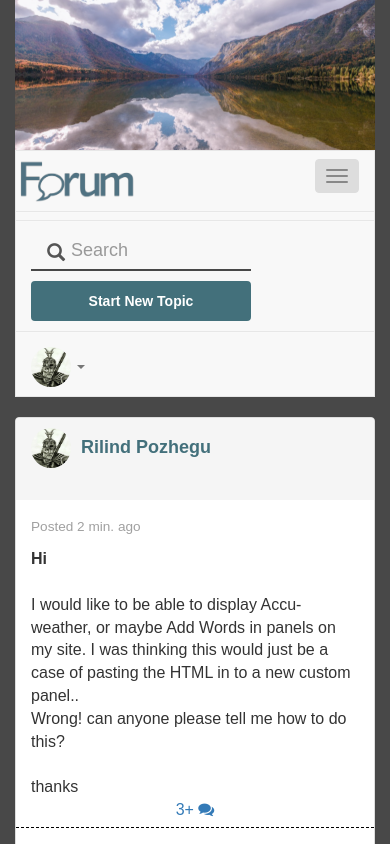
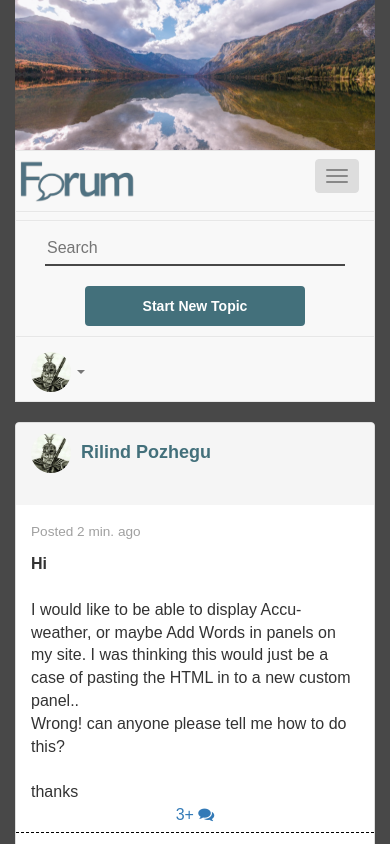
Before and after one commit to rilindpozhegu/forum-web, a website: page index.html in a window 390 px wide. Both pictures are taken after a click on the button "Toggle navigation". Shown: the top 844 px of the page. Drawn offline with nearby package versions, Linux system fonts and the light colour scheme; files that its build step writes are made by us from their sources; files whose address does not match are found by name.

Commit message:
Some Changes

```diff
--- a/assets/styles/index.css
+++ b/assets/styles/index.css
@@ -138,14 +138,32 @@ body {
  * search form, ku perfshihet edhe 'search-icon'
  */
 
+.navbar-form {
+    text-align: center;
+}
+
 .search-form {
     background-color: #f8f8f8;
     border: none;
     box-shadow: none;
     border-bottom: solid 2px #484848;
     border-radius: 0px;
+    width: 400px;
+    height: 35px;
 }
 
+@media screen and (max-width: 450px) {
+    .search-form {
+        background-color: #f8f8f8;
+    border: none;
+    box-shadow: none;
+    border-bottom: solid 2px #484848;
+    border-radius: 0px;
+    width: 300px;
+    height: 35px;
+    margin-bottom: 15px;
+    }
+}
 .search-form:hover {
     border-bottom: solid 2px #337ab7;
     transition: all 0.8s ease;
@@ -157,71 +175,6 @@ body {
     outline: none;
     border-bottom: solid 2px #337ab7;
     border-radius: 0px;
-}
-
-.search-icon {
-    position: relative;
-    color: #555;
-    display: block;
-    padding-left: 15px;
-}
-
-@media screen and (max-width: 450px) {
-    .search-icon {
-        position: relative;
-        color: #555;
-        display: block;
-        padding-left: 0px;
-    }
-}
-
-.search-icon.addon-md .glyphicon,
-.search-icon .glyphicon,
-.search-icon.addon-md .fa,
-.search-icon .fa {
-    position: absolute;
-    z-index: 2;
-    left: 10px;
-    font-size: 14px;
-    width: 20px;
-    margin-left: -2.5px;
-    text-align: center;
-    padding: 10px 0;
-    top: 1px
-}
-
-.search-icon.addon-lg .form-control {
-    line-height: 1.33;
-    height: 40px;
-    font-size: 18px;
-    padding: 10px 16px 10px 40px;
-    width: 450px;
-}
-
-@media screen and (max-width: 450px) {
-    .search-icon.addon-lg .form-control {
-        height: 40px;
-        font-size: 18px;
-        width: 220px;
-    }
-}
-
-.search-icon.addon-lg .fa,
-.search-icon.addon-lg .glyphicon {
-    font-size: 18px;
-    margin-left: 0;
-    left: 25px;
-    top: 2px;
-}
-
-@media screen and (max-width: 450px) {
-    .search-icon.addon-lg .fa,
-    .search-icon.addon-lg .glyphicon {
-        font-size: 18px;
-        margin-left: 0;
-        left: 15px;
-        top: 2px;
-    }
 }
 
 
--- a/assets/styles/styles.css
+++ b/assets/styles/styles.css
@@ -138,14 +138,32 @@ body {
  * search form, ku perfshihet edhe 'search-icon'
  */
 
+.navbar-form {
+    text-align: center;
+}
+
 .search-form {
     background-color: #f8f8f8;
     border: none;
     box-shadow: none;
     border-bottom: solid 2px #484848;
     border-radius: 0px;
+    width: 400px;
+    height: 35px;
 }
 
+@media screen and (max-width: 450px) {
+    .search-form {
+        background-color: #f8f8f8;
+    border: none;
+    box-shadow: none;
+    border-bottom: solid 2px #484848;
+    border-radius: 0px;
+    width: 300px;
+    height: 35px;
+    margin-bottom: 15px;
+    }
+}
 .search-form:hover {
     border-bottom: solid 2px #337ab7;
     transition: all 0.8s ease;
@@ -157,71 +175,6 @@ body {
     outline: none;
     border-bottom: solid 2px #337ab7;
     border-radius: 0px;
-}
-
-.search-icon {
-    position: relative;
-    color: #555;
-    display: block;
-    padding-left: 15px;
-}
-
-@media screen and (max-width: 450px) {
-    .search-icon {
-        position: relative;
-        color: #555;
-        display: block;
-        padding-left: 0px;
-    }
-}
-
-.search-icon.addon-md .glyphicon,
-.search-icon .glyphicon,
-.search-icon.addon-md .fa,
-.search-icon .fa {
-    position: absolute;
-    z-index: 2;
-    left: 10px;
-    font-size: 14px;
-    width: 20px;
-    margin-left: -2.5px;
-    text-align: center;
-    padding: 10px 0;
-    top: 1px
-}
-
-.search-icon.addon-lg .form-control {
-    line-height: 1.33;
-    height: 40px;
-    font-size: 18px;
-    padding: 10px 16px 10px 40px;
-    width: 450px;
-}
-
-@media screen and (max-width: 450px) {
-    .search-icon.addon-lg .form-control {
-        height: 40px;
-        font-size: 18px;
-        width: 220px;
-    }
-}
-
-.search-icon.addon-lg .fa,
-.search-icon.addon-lg .glyphicon {
-    font-size: 18px;
-    margin-left: 0;
-    left: 25px;
-    top: 2px;
-}
-
-@media screen and (max-width: 450px) {
-    .search-icon.addon-lg .fa,
-    .search-icon.addon-lg .glyphicon {
-        font-size: 18px;
-        margin-left: 0;
-        left: 15px;
-        top: 2px;
-    }
 }
 
 
--- a/index.html
+++ b/index.html
@@ -6,9 +6,9 @@
     <!-- bootstrap -->
     <meta name="viewport" content="width=device-width, initial-scale=1, maximum-scale=1" />
     <link rel="stylesheet" href="http://maxcdn.bootstrapcdn.com/bootstrap/3.3.6/css/bootstrap.min.css">
-    <link href="../fonts/font-awesome/css/font-awesome.min.css" rel="stylesheet">
+    <link href="assets/fonts/font-awesome/css/font-awesome.min.css" rel="stylesheet">
 
-    <link rel="stylesheet" type="text/css" href="../styles/styles.css">
+    <link rel="stylesheet" type="text/css" href="assets/styles/styles.css">
 
 </head>
 
@@ -37,7 +37,7 @@
                         <span class="icon-bar"></span>
                     </button>
                         <a href="index.html">
-                             <img class="logo-forum" src="../photos/logo-forum.png">
+                             <img class="logo-forum" src="assets/photos/logo-forum.png">
                         </a>
                 </div>
 
@@ -45,19 +45,14 @@
         <div class="collapse navbar-collapse" id="bs-example-navbar-collapse-1">
 
             <form class="navbar-form  navbar-left" role="search">
-                <div class="form-group">
-                    <div class="search-icon addon-lg">
-                        <input type="text" placeholder="Search" class="form-control search-form">
-                        <label for="text" class="glyphicon  glyphicon-search" rel="tooltip" title="search"></label>
-                    </div>
-                </div>
+                        <input type="text" placeholder="Search" class="search-form">
             <button type="button" class="btn btn-default  navnar__new-topic-btn" data-toggle="modal" data-target="#toipc_modal">Start New Topic</button>
                 <div class="modal fade" id="toipc_modal" role="dialog">
                     <div class="modal-dialog">
                         <div class="modal-content">
                             <div class="modal-header">
                                 <button type="button" class="close" data-dismiss="modal">&times;</button>
-                                <h4 class="modal__header-title">Start New Topic  </h4>
+                                <h4 class="modal__header-title">Start New Topic</h4>
                             </div>
                             <div class="modal-body">
                                 <h4>Insert Title:</h4>
@@ -77,7 +72,7 @@
         <ul class="nav navbar-nav navbar-right navbar__photo-logout1">
 
          <li class="dropdown  profile-dropdown">
-            <a href="#" class="dropdown-toggle  img-dropdown" data-toggle="dropdown" role="button"><img class="navbar__photo-logout" src="../photos/skenderbeu.jpg"> <span class="caret"></span>
+            <a href="#" class="dropdown-toggle  img-dropdown" data-toggle="dropdown" role="button"><img class="navbar__photo-logout" src="assets/photos/skenderbeu.jpg"> <span class="caret"></span>
             </a>
             <ul class="dropdown-menu">
                 <li><a href="profile.html"><i class="fa fa-user"></i> Profile</a>
@@ -100,7 +95,7 @@
             <div class='panel-heading'>
                 <!-- Hederi i panelit -->
                 <div class='pull-left'>
-                    <a href="#"><img class="img-responsive  img-rounded  panel__header-photo" src="../photos/skenderbeu.jpg" /></a>
+                    <a href="#"><img class="img-responsive  img-rounded  panel__header-photo" src="assets/photos/skenderbeu.jpg" /></a>
                 </div>
                 <h4><a href="#" class="panel__header-profile-link">Rilind Pozhegu</a></h4>
                 <br />
@@ -139,7 +134,7 @@
                                         <div class="notification__modal-reply-comment">
                                             <div class="modal-comment1">
                                                 <div class="col-md-2">
-                                                    <a href="#"><img class="img-responsive  img-rounded photo-user  notification-modal__user-photo" src="../photos/skenderbeu.jpg"> </a>
+                                                    <a href="#"><img class="img-responsive  img-rounded photo-user  notification-modal__user-photo" src="assets/photos/skenderbeu.jpg"> </a>
                                                 </div>
                                                 <div class="col-md-10">
                                                     <div class="panel  notification-modal__panel-comment ">
@@ -151,7 +146,7 @@
                                             </div>
                                             <div class="modal-comment1">
                                                 <div class="col-md-2">
-                                                    <a href="#"><img class="img-responsive  img-rounded photo-user  notification-modal__user-photo" src="../photos/skenderbeu.jpg"> </a>
+                                                    <a href="#"><img class="img-responsive  img-rounded photo-user  notification-modal__user-photo" src="assets/photos/skenderbeu.jpg"> </a>
                                                 </div>
                                                 <div class="col-md-10">
                                                     <div class="panel  notification-modal__panel-comment ">
@@ -163,7 +158,7 @@
                                             </div>
                                             <div class="modal-comment1">
                                                 <div class="col-md-2">
-                                                    <a href="#"><img class="img-responsive  img-rounded  photo-user  notification-modal__user-photo" src="../photos/skenderbeu.jpg"> </a>
+                                                    <a href="#"><img class="img-responsive  img-rounded  photo-user  notification-modal__user-photo" src="assets/photos/skenderbeu.jpg"> </a>
                                                 </div>
                                                 <div class="col-md-10">
                                                     <div class="panel  notification-modal__panel-comment ">
@@ -200,7 +195,7 @@
             <div class='panel-heading'>
                 <!-- Hederi i panelit -->
                 <div class='pull-left'>
-                    <a href="#"><img class="img-responsive  img-rounded  panel__header-photo" src="../photos/skenderbeu.jpg" /></a>
+                    <a href="#"><img class="img-responsive  img-rounded  panel__header-photo" src="assets/photos/skenderbeu.jpg" /></a>
                 </div>
                 <h4><a href="#" class="panel__header-profile-link">Rilind Pozhegu</a></h4>
                 <br />
@@ -239,7 +234,7 @@
                                         <div class="notification__modal-reply-comment">
                                             <div class="modal-comment1">
                                                 <div class="col-md-2">
-                                                    <a href="#"><img class="img-responsive  img-rounded photo-user  notification-modal__user-photo" src="skenderbeu.jpg"> </a>
+                                                    <a href="#"><img class="img-responsive  img-rounded photo-user  notification-modal__user-photo" src="assets/photos/skenderbeu.jpg"> </a>
                                                 </div>
                                                 <div class="col-md-10">
                                                     <div class="panel  notification-modal__panel-comment ">
@@ -251,7 +246,7 @@
                                             </div>
                                             <div class="modal-comment1">
                                                 <div class="col-md-2">
-                                                    <a href="#"><img class="img-responsive  img-rounded photo-user  notification-modal__user-photo" src="skenderbeu.jpg"> </a>
+                                                    <a href="#"><img class="img-responsive  img-rounded photo-user  notification-modal__user-photo" src="assets/photos/skenderbeu.jpg"> </a>
                                                 </div>
                                                 <div class="col-md-10">
                                                     <div class="panel  notification-modal__panel-comment ">
@@ -263,7 +258,7 @@
                                             </div>
                                             <div class="modal-comment1">
                                                 <div class="col-md-2">
-                                                    <a href="#"><img class="img-responsive  img-rounded  photo-user  notification-modal__user-photo" src="skenderbeu.jpg"> </a>
+                                                    <a href="#"><img class="img-responsive  img-rounded  photo-user  notification-modal__user-photo" src="assets/skenderbeu.jpg"> </a>
                                                 </div>
                                                 <div class="col-md-10">
                                                     <div class="panel  notification-modal__panel-comment ">
@@ -307,7 +302,7 @@
     </div>
 </div>
     <!-- Bootstrap script's & Jquery-->
-        <script src="../scripts/library.js"></script>
+        <script src="assets/scripts/library.js"></script>
 
 </body>
 </html>
```
Also changed, not shown: login.html (+3 -3 lines), profile.html (+3 -3 lines), signup.html (+2 -2 lines), 1 other file.
